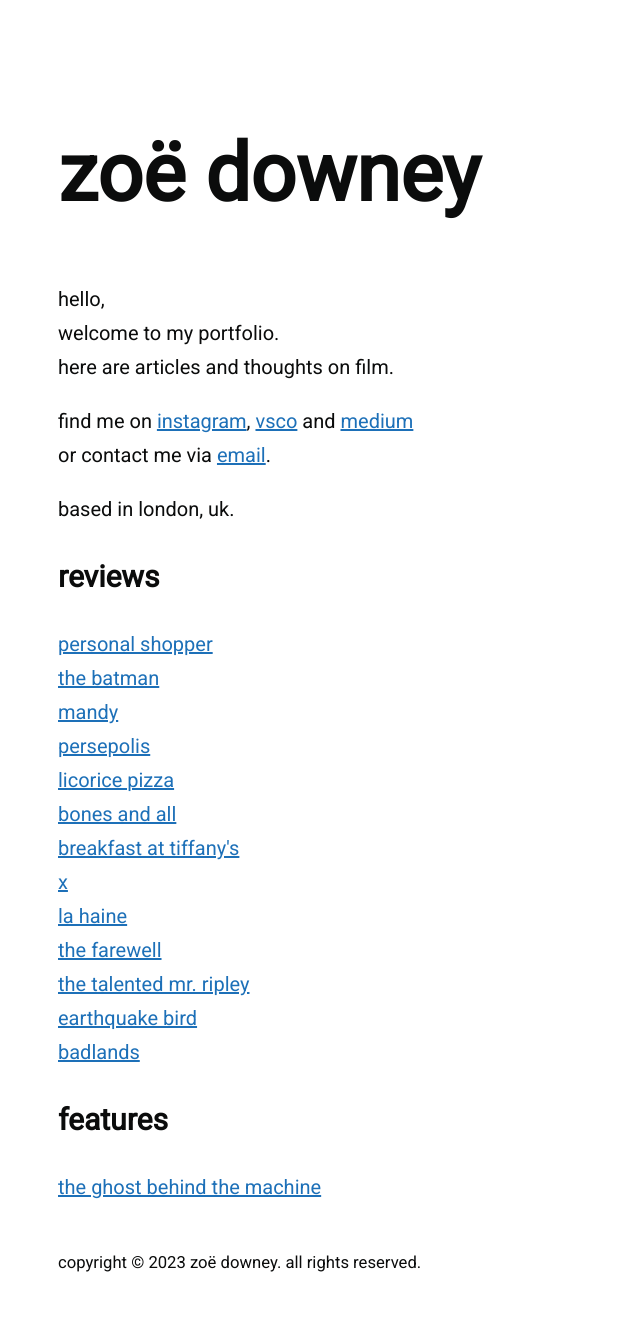
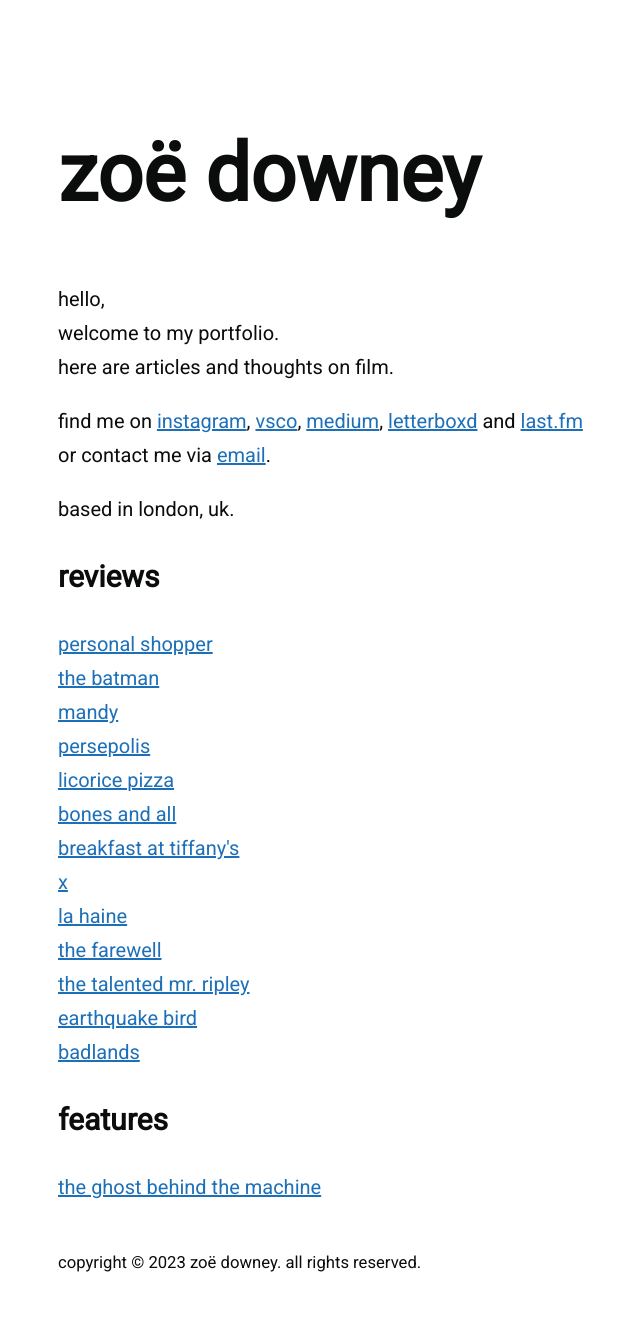
Before and after one commit to zoeurl/zoedowney.github.io, a Jekyll site: the page built from index.html, in a window 1280 px wide. Shown: the whole page, without its empty margins (182-822 px from the left). Built offline with Jekyll 4.4.1, drawn with Linux system fonts in a browser that asks for light colours.

Commit message:
Update index.html

```diff
--- a/index.html
+++ b/index.html
@@ -8,7 +8,7 @@
 <br>welcome to my portfolio.
 <br>here are articles and thoughts on film.
 </p>
-find me on <a href="https://www.instagram.com/zoeurl/">instagram</a>, <a href="https://vsco.co/zoeurl/gallery">vsco</a> and <a href="https://medium.com/@zoedowney/">medium</a>
+find me on <a href="https://www.instagram.com/zoeurl/">instagram</a>, <a href="https://vsco.co/zoeurl/gallery">vsco</a>, <a href="https://medium.com/@zoedowney/">medium</a>, <a href="https://letterboxd.com/zoedowney/">letterboxd</a> and <a href="https://www.last.fm/user/zoedowney/">last.fm</a>
 <br>or contact me via <a href="mailto:{{site.email}}">email</a>.
 </p>
 based in london, uk.
```
